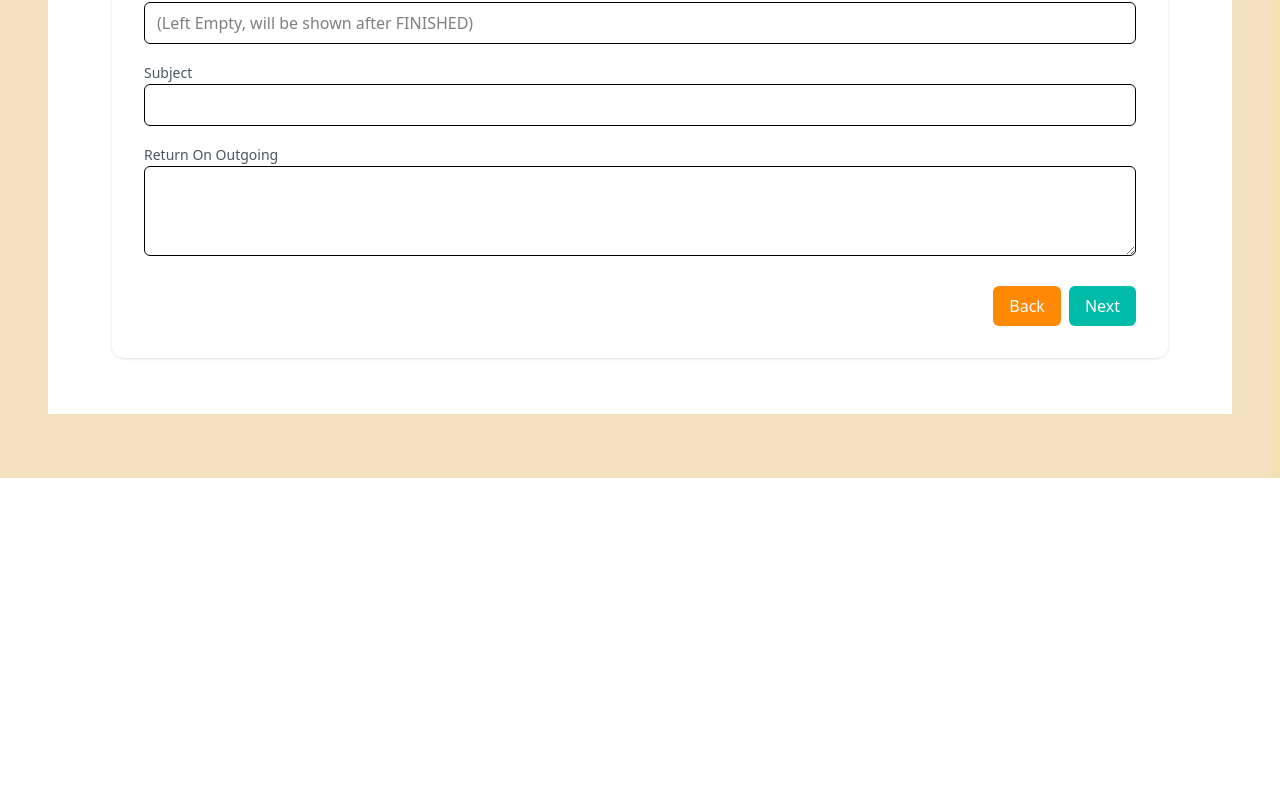
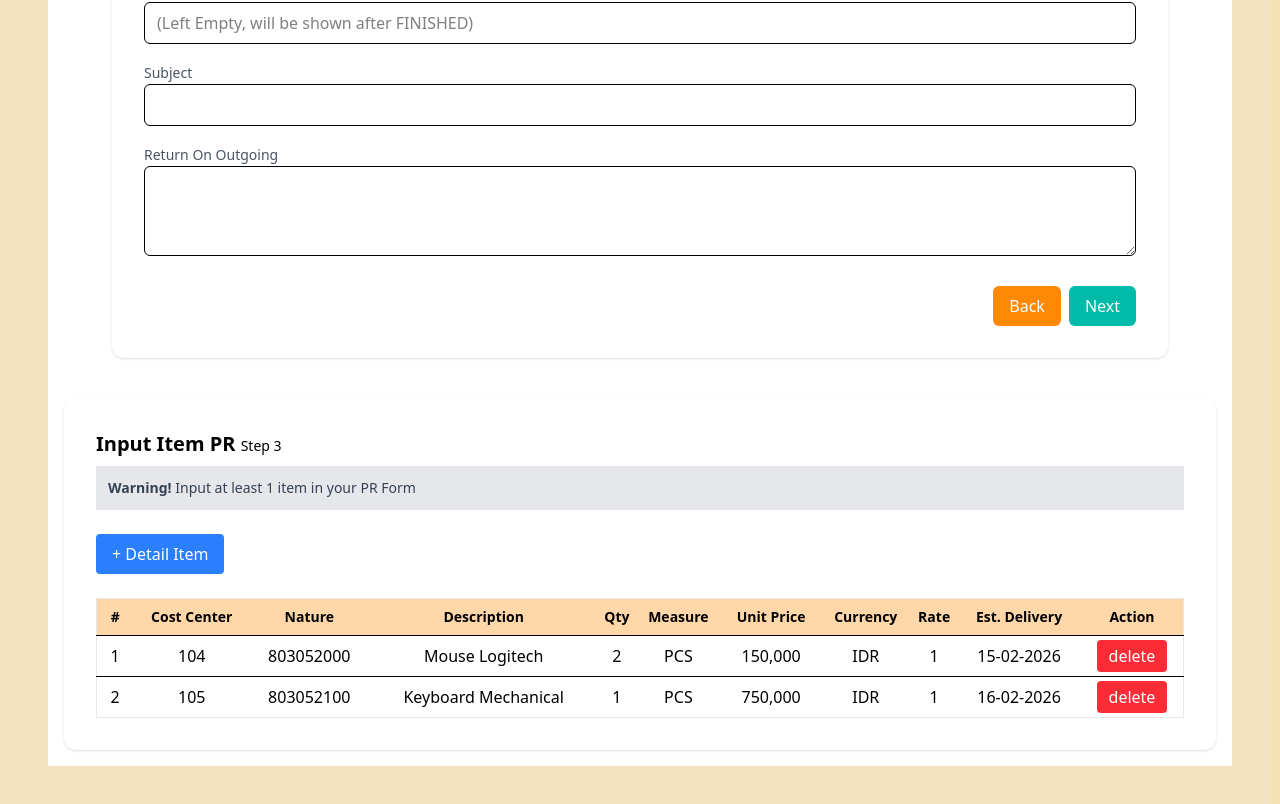
Before and after one commit to agw2005/ssi-webform, a React (Vite) app: page /submit in a window 1280 px wide. Shown: the part 1274-2078 px from the top of the page. Before the commit the page ends 1752 px from the top, so only its background shows below. Built offline with nearby package versions, Linux system fonts and the light colour scheme; no server answers.

Commit message:
feat(step3): added step 3 form to the submit page

```diff
--- a/src/components/submit/SubmitPRHeader.tsx
+++ /dev/null
@@ -1,69 +0,0 @@
-const SubmitPRHeader = () => {
-  return (
-    <div className="space-y-4">
-      {/* Title */}
-      <h2 className="text-lg font-semibold">
-        Header of Your PR Form{" "}
-        <span className="text-sm font-normal text-gray-500">Step 2</span>
-      </h2>
-
-      {/* Info Box */}
-      <div className="bg-blue-100 text-blue-800 p-3 text-sm rounded">
-        <b>INFO!</b> Your PR Number is in No. PR field, and No. Form is for
-        tracking your form
-      </div>
-
-      {/* No Form */}
-      <div className="flex items-center gap-4">
-        <label className="w-32">No. Form :</label>
-        <input
-          type="text"
-          readOnly
-          className="p-2 bg-[#eeeeee] w-64 rounded"
-          value="30012026144604"
-        />
-      </div>
-
-      {/* No PR */}
-      <div className="flex items-center gap-4">
-        <label className="w-32">No. PR :</label>
-        <input
-          type="text"
-          readOnly
-          className="p-2 bg-[#eeeeee] w-64 rounded"
-          placeholder="(Left Empty, will be shown after FINISHED)"
-        />
-      </div>
-
-      {/* Subject */}
-      <div className="flex items-center gap-4">
-        <label className="w-32">Subject :</label>
-        <input
-          type="text"
-          className="border p-2 w-96"
-        />
-      </div>
-
-      {/* Return On / Outgoing */}
-      <div className="flex items-center gap-4">
-        <label className="w-32">Return On Outgoing :</label>
-        <input
-          type="text"
-          className="border p-2 w-64"
-        />
-      </div>
-
-      {/* Buttons */}
-      <div className="flex justify-end gap-2 mt-4">
-        <button className="bg-orange-500 text-white px-4 py-2 rounded cursor-pointer">
-          Back
-        </button>
-        <button className="bg-blue-600 text-white px-4 py-2 rounded cursor-pointer">
-          Next
-        </button>
-      </div>
-    </div>
-  );
-};
-
-export default SubmitPRHeader;
--- a/src/components/submit/step3/Step3Attention.tsx
+++ b/src/components/submit/step3/Step3Attention.tsx
@@ -0,0 +1,9 @@
+const Step3Attention = () => {
+  return (
+    <div className="bg-gray-200 text-gray-700 p-3 mb-6 text-sm">
+      <b>Warning!</b> Input at least 1 item in your PR Form
+    </div>
+  );
+};
+
+export default Step3Attention;
--- /dev/null
+++ b/src/components/submit/step3/Step3Form.tsx
@@ -0,0 +1,19 @@
+import Step3Table from "./Step3Table";
+
+const Step3Form = () => {
+  return (
+    <div className="space-y-6">
+
+      {/* BUTTON */}
+      <button className="bg-blue-500 text-white px-4 py-2 rounded hover:bg-blue-600 transition">
+        + Detail Item
+      </button>
+
+      {/* TABLE */}
+      <Step3Table />
+
+    </div>
+  );
+};
+
+export default Step3Form;
--- a/src/components/submit/step3/Step3Header.tsx
+++ b/src/components/submit/step3/Step3Header.tsx
@@ -0,0 +1,9 @@
+const Step3Header = () => {
+  return (
+    <h1 className="text-xl font-bold mb-2">
+      Input Item PR <span className="text-sm font-normal">Step 3</span>
+    </h1>
+  );
+};
+
+export default Step3Header;
--- /dev/null
+++ b/src/components/submit/step3/Step3Table.tsx
@@ -0,0 +1,68 @@
+import items from "../../../dummies/ItemPR.json";
+
+interface Item {
+  id: number;
+  costCenter: string;
+  nature: string;
+  desc: string;
+  qty: number;
+  measure: string;
+  unitPrice: number;
+  currency: string;
+  rate: number;
+  delivery: string;
+}
+
+const Step3Table = () => {
+  const data = items as Item[];
+
+  return (
+    <div className="overflow-x-auto">
+      <table className="w-full border border-gray-200 rounded-lg">
+        <thead className="bg-orange-200">
+          <tr className="text-sm">
+            <th className="p-2">#</th>
+            <th>Cost Center</th>
+            <th>Nature</th>
+            <th>Description</th>
+            <th>Qty</th>
+            <th>Measure</th>
+            <th>Unit Price</th>
+            <th>Currency</th>
+            <th>Rate</th>
+            <th>Est. Delivery</th>
+            <th>Action</th>
+          </tr>
+        </thead>
+
+        <tbody>
+          {data.map((item, index) => (
+            <tr
+              key={item.id}
+              className="text-center border-t hover:bg-gray-50"
+            >
+              <td className="p-2">{index + 1}</td>
+              <td>{item.costCenter}</td>
+              <td>{item.nature}</td>
+              <td>{item.desc}</td>
+              <td>{item.qty}</td>
+              <td>{item.measure}</td>
+              <td>{item.unitPrice.toLocaleString()}</td>
+              <td>{item.currency}</td>
+              <td>{item.rate}</td>
+              <td>{item.delivery}</td>
+
+              <td>
+                <button className="bg-red-500 text-white px-3 py-1 rounded hover:bg-red-600">
+                  delete
+                </button>
+              </td>
+            </tr>
+          ))}
+        </tbody>
+      </table>
+    </div>
+  );
+};
+
+export default Step3Table;
--- a/src/dummies/ItemPR.json
+++ b/src/dummies/ItemPR.json
@@ -0,0 +1,26 @@
+[
+  {
+    "id": 1,
+    "costCenter": "104",
+    "nature": "803052000",
+    "desc": "Mouse Logitech",
+    "qty": 2,
+    "measure": "PCS",
+    "unitPrice": 150000,
+    "currency": "IDR",
+    "rate": 1,
+    "delivery": "15-02-2026"
+  },
+  {
+    "id": 2,
+    "costCenter": "105",
+    "nature": "803052100",
+    "desc": "Keyboard Mechanical",
+    "qty": 1,
+    "measure": "PCS",
+    "unitPrice": 750000,
+    "currency": "IDR",
+    "rate": 1,
+    "delivery": "16-02-2026"
+  }
+]
--- a/src/pages/Submit.tsx
+++ b/src/pages/Submit.tsx
@@ -10,6 +10,10 @@ import Step2Container from "../components/submit/step2/Step2Container";
 import Step2Header from "../components/submit/step2/Step2Header";
 import Step2Attention from "../components/submit/step2/Step2Attention";
 import Step2Form from "../components/submit/step2/Step2Form";
+
+import Step3Header from "../components/submit/step3/Step3Header";
+import Step3Attention from "../components/submit/step3/Step3Attention";
+import Step3Form from "../components/submit/step3/Step3Form";
 
 import { generateFormNumber } from "../components/Date";
 
@@ -49,6 +53,13 @@ const Submit = () => {
         </Step2Container>
       </div>
 
+      {/* STEP 3 */}
+      <div className="bg-white rounded-xl p-8 shadow-sm">
+        <Step3Header />
+        <Step3Attention />
+        <Step3Form />
+      </div>
+
     </Primitive>
   );
 };
```
